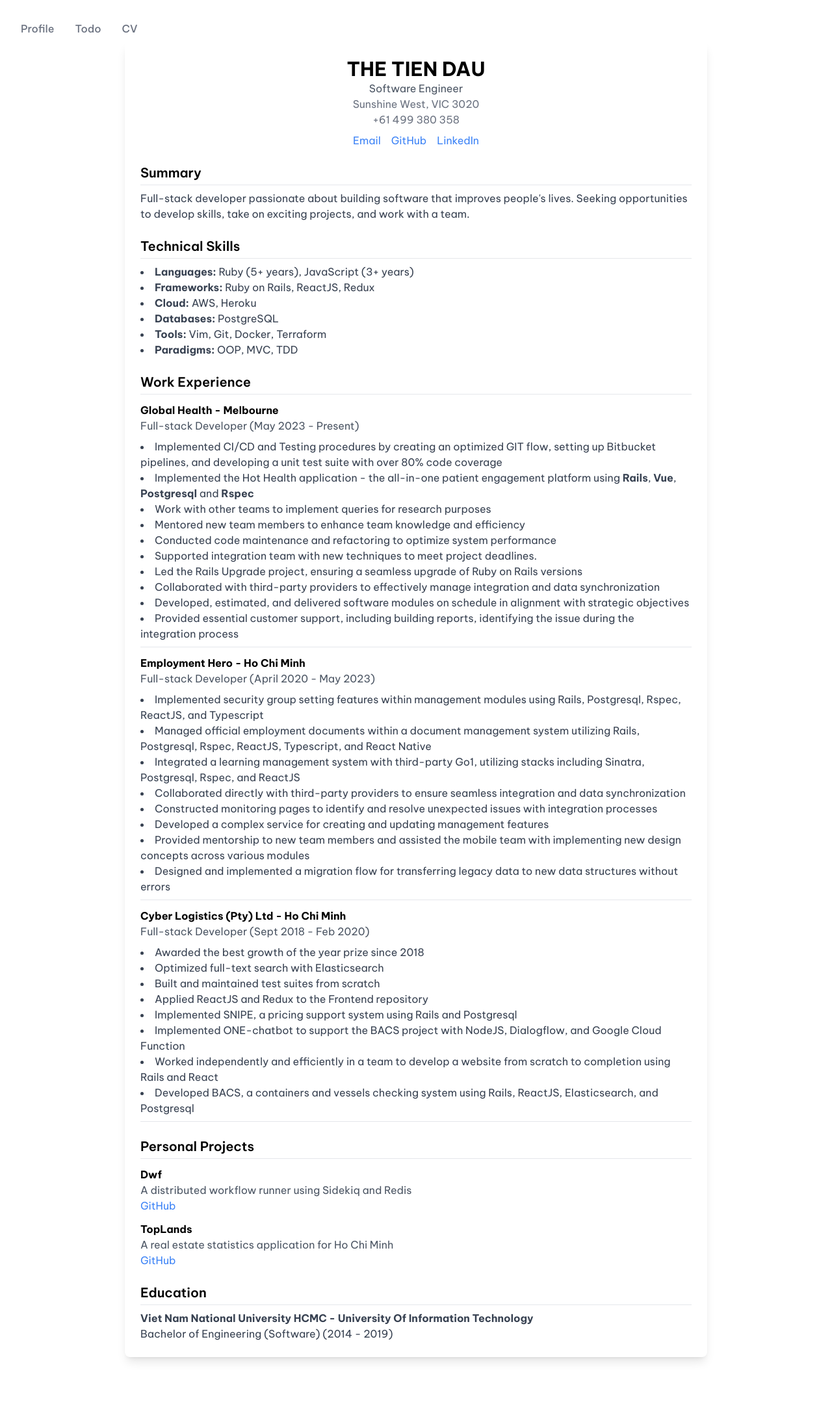
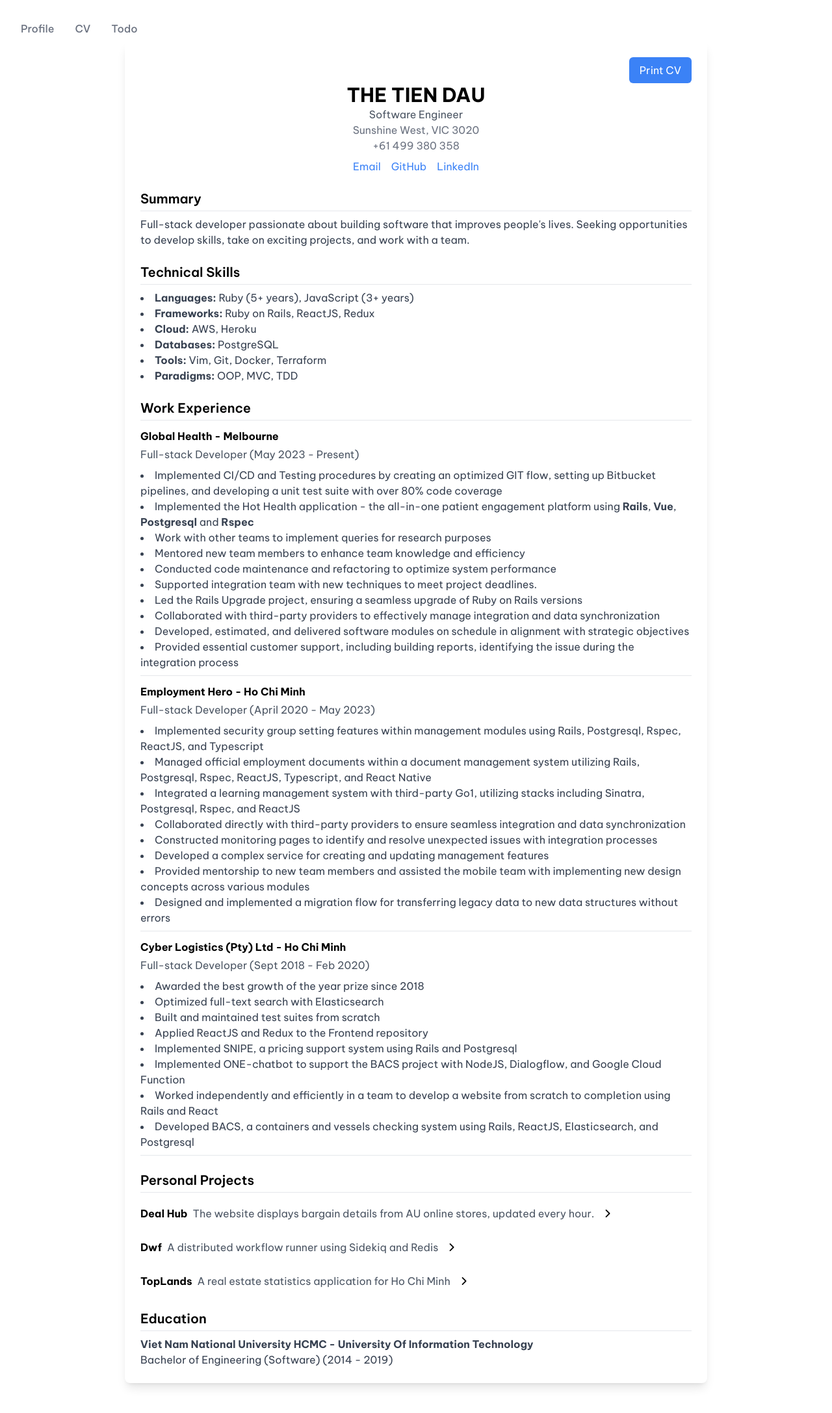
Before and after one commit to dthtien/profile, a Next.js app: page /cv in a window 1280 px wide. Shown: the top 2174 px of the page at 65% size. Built offline with nearby package versions, Linux system fonts and the light colour scheme.

Commit message:
[cv]: update UI

```diff
--- a/components/Nav.tsx
+++ b/components/Nav.tsx
@@ -1,11 +1,11 @@
 import { FC, Fragment } from 'react'
 import { Popover, Transition } from '@headlessui/react'
-import { MenuIcon, XIcon } from '@heroicons/react/outline'
+import { Bars3Icon, XMarkIcon } from '@heroicons/react/20/solid'
 
 const navigation = [
   { name: 'Profile', href: '/' },
+  { name: 'CV', href: '/cv' },
   { name: 'Todo', href: '/todo' },
-  { name: 'CV', href: '/cv' },
 ]
 
 const Nav: FC = () => (
@@ -17,7 +17,7 @@ const Nav: FC = () => (
             <div className="-mr-2 flex items-center md:hidden">
               <Popover.Button className="bg-white rounded-md p-2 inline-flex items-center justify-center text-gray-400 hover:text-gray-500 hover:bg-gray-100 focus:outline-none focus:ring-2 focus:ring-inset focus:ring-indigo-500">
                 <span className="sr-only">Open main menu</span>
-                <MenuIcon className="h-6 w-6" aria-hidden="true" />
+                <Bars3Icon className="h-6 w-6 print:hidden  " aria-hidden="true" />
               </Popover.Button>
             </div>
           </div>
@@ -50,7 +50,7 @@ const Nav: FC = () => (
             <div className="-mr-2">
               <Popover.Button className="bg-white rounded-md p-2 inline-flex items-center justify-center text-gray-400 hover:text-gray-500 hover:bg-gray-100 focus:outline-none focus:ring-2 focus:ring-inset focus:ring-indigo-500">
                 <span className="sr-only">Close main menu</span>
-                <XIcon className="h-6 w-6" aria-hidden="true" />
+                <XMarkIcon className="h-6 w-6" aria-hidden="true" />
               </Popover.Button>
             </div>
           </div>
--- /dev/null
+++ b/components/Toggle/index.tsx
@@ -0,0 +1,20 @@
+
+import { Disclosure } from "@headlessui/react";
+import { useState } from "react";
+import { ChevronRightIcon } from '@heroicons/react/20/solid'
+
+export default function Toggle({ children, buttonComponent }: { children: React.ReactNode, buttonComponent: React.ReactNode }) {
+  const [enabled, setEnabled] = useState(false);
+
+  return (
+    <Disclosure>
+      <Disclosure.Button className="py-2 flex gap-2" onClick={() => setEnabled(!enabled)}>
+        {buttonComponent}
+        <ChevronRightIcon className={`${enabled ? 'rotate-90 transform' : ''} h-6 w-6`} />
+      </Disclosure.Button>
+      <Disclosure.Panel className="text-gray-500">
+        {children}
+      </Disclosure.Panel>
+    </Disclosure>
+  );
+}
--- a/package.json
+++ b/package.json
@@ -10,7 +10,7 @@
   },
   "dependencies": {
     "@headlessui/react": "^1.6.3",
-    "@heroicons/react": "^1.0.6",
+    "@heroicons/react": "^2.2.0",
     "@typescript-eslint/eslint-plugin": "^6.7.4",
     "@typescript-eslint/parser": "^6.7.4",
     "next": "^13.5.4",
--- a/pages/cv.tsx
+++ b/pages/cv.tsx
@@ -1,8 +1,20 @@
 import React from "react";
+import Toggle from "../components/Toggle";
 
 const CV = () => {
+  const handlePrint = () => {
+    window.print();
+  };
   return (
     <div className="max-w-4xl mx-auto p-6 bg-white shadow-lg rounded-lg">
+      <div className="print:hidden text-right">
+        <button
+          className="bg-blue-500 text-white px-4 py-2 rounded-md print:hidden"
+          onClick={handlePrint}
+        >
+          Print CV
+        </button>
+      </div>
       {/* Header */}
       <div className="text-center">
         <h1 className="text-3xl font-bold">THE TIEN DAU</h1>
@@ -45,7 +57,7 @@ const CV = () => {
           <a className="font-bold mb-1" href="https://www.global-health.com/" target="_blank">
             Global Health - Melbourne
           </a>
-          <p className="text-gray-600">Full-stack Developer (May 2023 - Present)</p>
+          <p className="text-gray-600 mt-1">Full-stack Developer (May 2023 - Present)</p>
           <ul className="list-disc list-inside text-gray-700 mt-2">
             <li>Implemented CI/CD and Testing procedures by creating an optimized GIT flow, setting up Bitbucket pipelines, and developing a unit test suite with over 80% code coverage</li>
             <li>Implemented the Hot Health application - the all-in-one patient engagement platform using <strong>Rails</strong>, <strong>Vue</strong>, <strong>Postgresql</strong> and <strong>Rspec</strong></li>
@@ -63,7 +75,7 @@ const CV = () => {
           <a href="https://employmenthero.com/" target="_blank" className="font-bold mb-1">
             Employment Hero - Ho Chi Minh
           </a>
-          <p className="text-gray-600">Full-stack Developer (April 2020 - May 2023)</p>
+          <p className="text-gray-600 mt-1">Full-stack Developer (April 2020 - May 2023)</p>
           <ul className="list-disc list-inside text-gray-700 mt-2">
             <li>Implemented security group setting features within management modules using Rails, Postgresql, Rspec, ReactJS, and Typescript</li>
             <li>Managed official employment documents within a document management system utilizing Rails, Postgresql, Rspec, ReactJS, Typescript, and React Native</li>
@@ -77,10 +89,10 @@ const CV = () => {
         </div>
 
         <div className="mt-3 border-b pb-2">
-          <a className="font-bold mb-1" href="http://www.scs71.com" >
+          <a className="font-bold mb-1" href="http://www.scs71.com" target="_blank">
             Cyber Logistics (Pty) Ltd - Ho Chi Minh
           </a>
-          <p className="text-gray-600">Full-stack Developer (Sept 2018 - Feb 2020)</p>
+          <p className="text-gray-600 mt-1">Full-stack Developer (Sept 2018 - Feb 2020)</p>
           <ul className="list-disc list-inside text-gray-700 mt-2">
             <li>Awarded the best growth of the year prize since 2018</li>
             <li>Optimized full-text search with Elasticsearch</li>
@@ -98,14 +110,86 @@ const CV = () => {
       <section className="mt-6">
         <h2 className="text-xl font-semibold border-b pb-1">Personal Projects</h2>
         <div className="mt-3">
-          <h3 className="font-bold">Dwf</h3>
-          <p className="text-gray-600">A distributed workflow runner using Sidekiq and Redis</p>
-          <a href="https://github.com/dthtien/wf" className="text-blue-500">GitHub</a>
+          <Toggle
+            buttonComponent={
+              <>
+                <h3 className="font-bold text-left">Deal Hub</h3>
+                <p className="text-gray-600">The website displays bargain details from AU online stores, updated every hour.</p>
+              </>
+            }
+          >
+            <ul className="list-disc list-inside text-gray-700 mt-2">
+              <li>Developed an application, focused on AU online stores' deals, utilizing ReactJS, and Rails as the technology stack.</li>
+              <li>Implemented CI/CD to run test and distribute the app to Vultr clould</li>
+              <li>Designed a user-friendly web-based UI inspired by Google Material Design, enhancing the overall user experience.</li>
+              <li>Deployed the front-end to Vercel, ensuring high availability and scalability of the application.</li>
+              <li>Utilized background processing with Sidekiq to scrape data daily, ensuring up-to-date and accurate information for users.</li>
+              <li>Implemented continuous integration with CircleCI, ensuring the stability and reliability of the application through automated testing and deployment.</li>
+              <li>Configured the backend with Nginx, Puma, and Let's Encrypt, optimizing performance and security.</li>
+              <li>Integrated various third-party APIs, including Facebook Graph API, and Slack, enhancing functionality and providing valuable insights.</li>
+              <li>Managed the project on GitHub, maintaining a clean and organized codebase for efficient collaboration and version control.</li>
+              <li>Project Link:
+                <ul>
+                  <li><a href="https://github.com/dthtien/deal-hub-backend" target="_blank">GitHub Repository: DealHub</a></li>
+                  <li><a href="https://www.beneficiumvilis.com/" target="_blank">Website</a></li>
+                </ul>
+              </li>
+            </ul>
+          </Toggle>
         </div>
         <div className="mt-3">
-          <h3 className="font-bold">TopLands</h3>
-          <p className="text-gray-600">A real estate statistics application for Ho Chi Minh</p>
-          <a href="https://github.com/dthtien/real_estate_researcher" className="text-blue-500">GitHub</a>
+          <Toggle
+            buttonComponent={
+              <>
+                <h3 className="font-bold text-left">Dwf</h3>
+                <p className="text-gray-600">A distributed workflow runner using Sidekiq and Redis</p>
+              </>
+            }
+          >
+            <ul className="list-disc list-inside text-gray-700 mt-2">
+              <li>Developed <strong>Dwf</strong>, a distributed workflow runner utilizing Sidekiq and Redis, enabling efficient background processing and storage of workflow state.</li>
+              <li>Implemented a comprehensive test suite using RSpec and SimpleCov to ensure thorough coverage of all possible scenarios, enhancing the reliability and stability of the application.</li>
+              <li>Integrated Continuous Integration with GitHub Actions, automating the build and testing process for seamless development and deployment.</li>
+              <li>Garnered significant recognition and popularity within the developer community, with numerous stars on GitHub and a high number of installations on RubyGem.</li>
+              <li>Published the RubyGem <code>wf</code>, providing developers with a powerful and user-friendly tool for managing and executing workflows.</li>
+              <li>Maintained clear and concise documentation, enabling easy adoption and understanding of the Dwf framework.</li>
+              <li>Ensured consistency in coding style and best practices, adhering to industry standards and guidelines.</li>
+              <li>Diligently proofread all code and documentation, eliminating errors and ensuring the highest quality and reliability of the application.</li>
+              <li>Project Links:
+                <ul>
+                  <li><a href="https://rubygems.org/gems/dwf" target="_blank">RubyGem: dwf</a></li>
+                  <li><a href="https://github.com/dthtien/wf" target="_blank">GitHub Repository: wf</a></li>
+                </ul>
+              </li>
+            </ul>
+          </Toggle>
+        </div>
+        <div className="mt-3">
+          <Toggle
+            buttonComponent={
+              <>
+                <h3 className="font-bold text-left">TopLands</h3>
+                <p className="text-gray-600">A real estate statistics application for Ho Chi Minh</p>
+              </>
+            }
+          >
+            <ul className="list-disc list-inside text-gray-700 mt-2">
+              <li>Developed a statistics application, <strong>TopLands</strong>, focused on Ho Chi Minh real estate prices, utilizing ReactJS, Redux, and Rails as the technology stack.</li>
+              <li>Implemented Capistrano to deploy the API to Azure VPS, ensuring smooth and efficient deployment processes.</li>
+              <li>Designed a user-friendly web-based UI inspired by Google Material Design, enhancing the overall user experience.</li>
+              <li>Deployed the front-end to Heroku, ensuring high availability and scalability of the application.</li>
+              <li>Utilized background processing with Sidekiq to scrape data daily, ensuring up-to-date and accurate information for users.</li>
+              <li>Implemented continuous integration with CircleCI, ensuring the stability and reliability of the application through automated testing and deployment.</li>
+              <li>Configured the backend with Nginx, Puma, and Let's Encrypt, optimizing performance and security.</li>
+              <li>Integrated various third-party APIs, including Facebook Graph API, Google Analytics, Skylight, and Slack, enhancing functionality and providing valuable insights.</li>
+              <li>Managed the project on GitHub, maintaining a clean and organized codebase for efficient collaboration and version control.</li>
+              <li>Project Link:
+                <ul>
+                  <li><a href="https://github.com/dthtien/real_estate_researcher" target="_blank">GitHub Repository: TopLands</a></li>
+                </ul>
+              </li>
+            </ul>
+          </Toggle>
         </div>
       </section>
 
```
Also changed, not shown: components/Contacts/index.tsx (+10 -11 lines), 1 other file (tests, documents, lock files or other folders).
